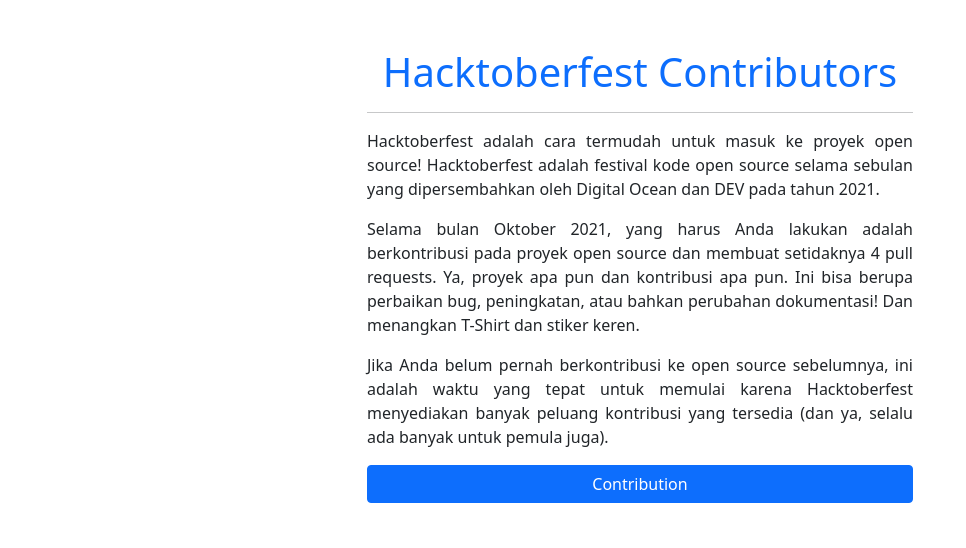
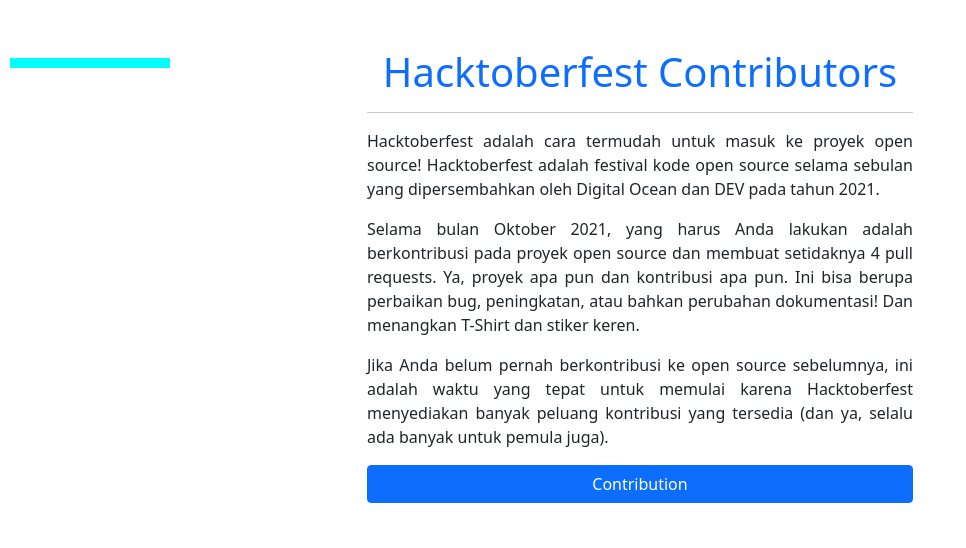
Before and after one commit to zaolyn/Hacktoberfest2021, a plain HTML site: page index.html in a window 1280 px wide. Shown: the top 548 px of the page, without its empty margins (0-966 px from the left). Drawn offline with nearby package versions, Linux system fonts and the light colour scheme.

Commit message:
Add translate pages and contributor

```diff
--- a/index.html
+++ b/index.html
@@ -12,24 +12,36 @@
   </head>
   <body>
 
-    <div class="container mt-5">
+    <!--Translate Halaman-->
+    <div id="google_translate_element"></div>
+    <style>
+        div#google_translate_element {
+            margin: 10px;
+            width: 160px;
+            padding: 5px;
+            background: aqua;
+            position: absolute;
+        }
+   </style>
+      <script type="text/javascript">
+      function googleTranslateElementInit() {
+         new google.translate.TranslateElement({pageLanguage: 'id'}, 'google_translate_element');
+      }
+      </script>
+      <script type="text/javascript" src="//translate.google.com/translate_a/element.js?cb=googleTranslateElementInit"></script>
+
+      <div class="container mt-5">
       <div class="row align-items-start mt-5">
-
-
           <div class="col-md-6 offset-md-3">
-
             <h1 class="text-center text-primary">Hacktoberfest Contributors</h1>
             <hr>
             <p class="text-normal" style="text-align: justify;">Hacktoberfest adalah cara termudah untuk masuk ke proyek open source! Hacktoberfest adalah festival kode open source selama sebulan yang dipersembahkan oleh Digital Ocean dan DEV pada tahun 2021.</p>
             <p class="text-normal" style="text-align: justify;">Selama bulan Oktober 2021, yang harus Anda lakukan adalah berkontribusi pada proyek open source dan membuat setidaknya 4 pull requests. Ya, proyek apa pun dan kontribusi apa pun. Ini bisa berupa perbaikan bug, peningkatan, atau bahkan perubahan dokumentasi! Dan menangkan T-Shirt dan stiker keren.</p>
             <p class="text-normal" style="text-align: justify;">Jika Anda belum pernah berkontribusi ke open source sebelumnya, ini adalah waktu yang tepat untuk memulai karena Hacktoberfest menyediakan banyak peluang kontribusi yang tersedia (dan ya, selalu ada banyak untuk pemula juga).<p>
-
               <div class="d-grid gap-2">
                 <a href="https://github.com/Faiznurullah/Hacktoberfest2021/" class="btn btn-primary" type="button">Contribution</a>
               </div>
             </div>
-
-
       </div>
     </div>
 
@@ -47,7 +59,7 @@
   <img src="https://contrib.rocks/image?repo=faiznurullah/hacktoberfest2021" />
 </a>
 
-            </div>
+          </div>
 
 
 
@@ -68,6 +80,5 @@
 
     <!-- Option 1: Bootstrap Bundle with Popper -->
     <script src="https://cdn.jsdelivr.net/npm/bootstrap@5.1.1/dist/js/bootstrap.bundle.min.js" integrity="sha384-/bQdsTh/da6pkI1MST/rWKFNjaCP5gBSY4sEBT38Q/9RBh9AH40zEOg7Hlq2THRZ" crossorigin="anonymous"></script>
-
   </body>
 </html>
```
Also changed, not shown: 1 other file.
